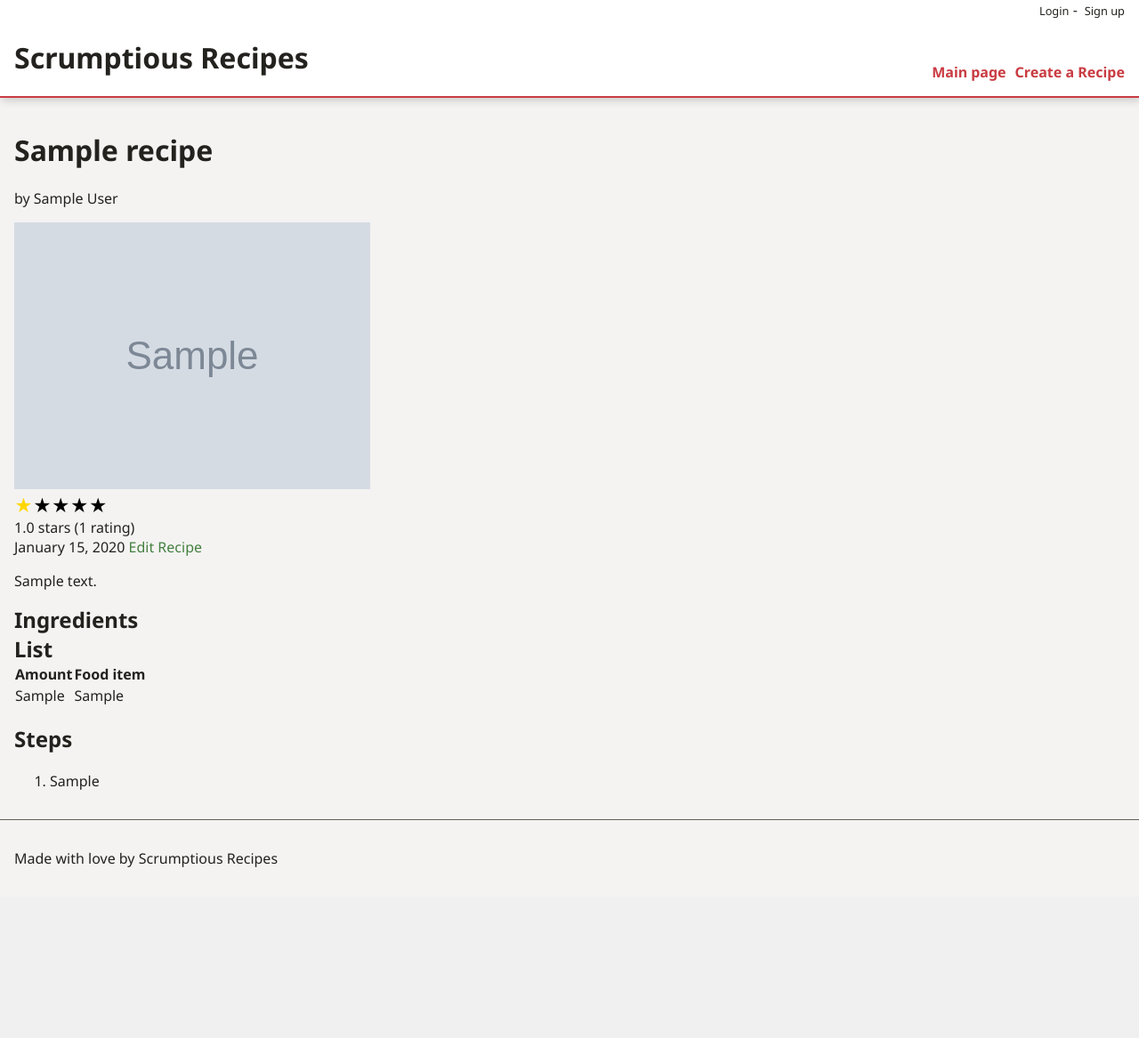
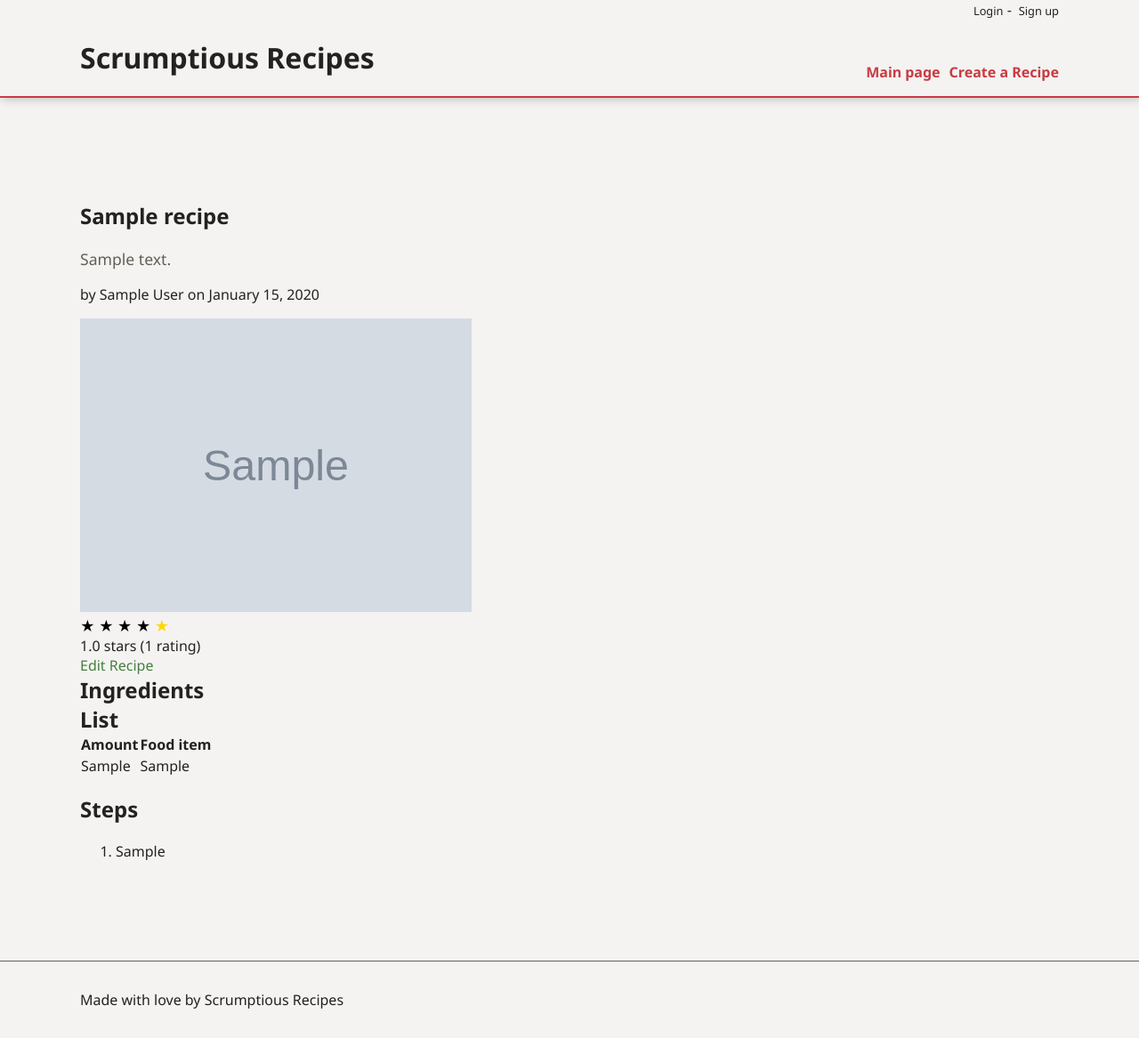
Before and after one commit to daisukev/scrumptious-recipes, a Django app: page /recipes/1 in a window 1280 px wide. Shown: the whole page at 89% size. Before the commit the page ends 975 px from the top, so only its background shows below. Run offline with Django 4.2, Linux system fonts and the light colour scheme; tables that the repository leaves empty hold one stand-in row (values such as "Sample post"); grey boxes marked "Sample" are stand-in pictures; some web fonts are replaced.

Commit message:
refactor css

```diff
--- a/recipes/static/css/recipes.css
+++ b/recipes/static/css/recipes.css
@@ -14,7 +14,7 @@ html,body {
   --light-grey-color: #EAE8E7;
   --ultra-light-grey-color: #F7F7F7;
   --img-width: 320px;
-  --max-width: 1100px;
+  --width: min (1100px, 100% -3rem);
   background: var(--background-color);
   color: var(--text-color);
 }
@@ -36,6 +36,7 @@ footer {
 .footer-content {
   padding-block: 1rem;
   padding-inline: 1rem;
+  max-width: 1100px;
   margin: 0 auto;
 }
 
@@ -152,7 +153,6 @@ textarea#id_description{
 }
 
 header{
-  background: white;
   border-bottom: 2px solid var(--red-color);
   box-shadow: 2px 2px 10px rgb(0 0 0 / 0.2);
   margin:0;
@@ -163,7 +163,9 @@ header{
   grid-template-columns: 1fr auto;
   align-items: end;
   width: 100%;
+  max-width: 1100px;
   padding: 0;
+  margin: 0 auto;
 }
 .header-content h1{
   flex-grow: 1;
@@ -185,7 +187,8 @@ nav ul li{
   display: flex;
   flex-direction: column;
   min-height: 100vh;
-  max-width: min(1100px, 95%);
+  max-width: 1100px;
+  margin: 0 auto;
   padding: 1rem;
   margin: 0 auto;
 }
@@ -247,20 +250,6 @@ nav ul li{
 }
 }
 
-@media (max-width: 844px) {
-  .recipe-item{
-    width: 95%;
-    display:grid;
-  }
-}
-@media (max-width: 544px) {
-  .recipe-item-lower{
-    display:grid;
-    grid-template-rows: auto 1fr auto auto;
-    padding: 0.5rem;
-  }
-}
-
 
 .stars-container{
   /* direction: rtl; */
@@ -299,9 +288,6 @@ nav ul li{
   background-clip: text;
   /* -webkit-text-fill-color: transparent; */
 }
-.recipe-img{
-  max-width: 90vw;
-}
 
 th, caption{
   text-align: left;
@@ -312,13 +298,35 @@ caption{
 }
 
 .recipe-detail {
+  /* max-width: var(--max-width); */
+  width: var(--width);
+  max-width: 1100px;
+  margin: 0 auto;
+  margin-top: 5rem;
+  margin-bottom: 5rem;
   padding: 1rem;
+  display:grid;
+  grid-template-columns: 1fr 1fr 1fr 1fr 1fr;
+}
+.recipe-img-container{
+  grid-column: 1/ span 2;
+}
+.recipe-header{
+  grid-column: 1/ span 3
+}
+.recipe-content{
+  grid-column: 1/ span 5;
+}
+
+.recipe-img{
+  width: 100%;
 }
 .user-links{
   display: grid;
   grid-template-columns: autofill;
   align-items: end;
-  margin: 0;
+  max-width: 1100px;
+  margin: 0 auto;
   padding: 0;
 }
 .user-links a{
@@ -342,3 +350,23 @@ caption{
 .user-links li:not(:last-of-type)::after{
   content: " - ";
 }
+.description{
+  font-size: 1.1rem;
+  line-height: 1.5rem;
+  color: var(--grey-color);
+}
+
+
+@media (max-width: 844px) {
+  .recipe-item{
+    width: 95%;
+    display:grid;
+  }
+}
+@media (max-width: 644px) {
+  .recipe-item-lower{
+    display:grid;
+    grid-template-rows: auto 1fr auto auto;
+    padding: 0.5rem;
+  }
+}
--- a/recipes/templates/recipes/detail.html
+++ b/recipes/templates/recipes/detail.html
@@ -5,19 +5,26 @@ Scrumptious Recipes - {{ recipe.title }}
 
 {% block content %}
 <div class="recipe-detail">
-<h1>{{ recipe.title }}</h1>
+  <div class="recipe-header">
+
+    <h2>{{ recipe.title }}</h2>
+    <p class="description">{{recipe.description}}</p>
     <p>by
       {% if recipe.author%}
       {{recipe.author.first_name}} {{recipe.author.last_name}}
       {%else%}
       Anyonymous
       {%endif%}
+      on <time> {{ recipe.created_on|date:"F j, Y" }} </time>
     </p>
+  </div>
+    <div class="recipe-img-container">
     <img class="recipe-img" src="{{recipe.picture.url}}" />
+    </div>
+  <div class="recipe-content">
+
     {% include 'recipes/rating.html' %}
-<time> {{ recipe.created_on|date:"F j, Y" }} </time>
     <a href="{% url 'edit_recipe' recipe.id %}">Edit Recipe</a>
-<p>{{recipe.description}}</p>
     <table class="ingredients-table">
       <caption>Ingredients List</caption>
       <thead>
@@ -42,6 +49,7 @@ Scrumptious Recipes - {{ recipe.title }}
       {% endfor %}
     </ol>
   </div>
+</div>
 {% endblock content %}
 
 {% block scripts %}
--- a/recipes/views.py
+++ b/recipes/views.py
@@ -7,6 +7,12 @@ from django.http import JsonResponse
 from django.contrib.auth.decorators import login_required
 from django.contrib.auth.models import User
 
+
+def can_edit_object(user, obj): # obj being any model in this app. i.e. recipe or rating
+    return user.is_authenticated and (user.is_staff or user == obj.author)
+
+def user_can_edit_recipe(function):
+    pass
 
 # Given an id number, this shows the corresponding recipe
 # from the database.
@@ -110,6 +116,7 @@ def create_recipe(request):
     }
     return render(request, "recipes/create.html", context)
 
+## TODO: Views like this should be gated by the user. Only the user who is
 @login_required
 def edit_recipe(request, id):
     recipe = get_object_or_404(Recipe, id=id)
```
Lines whose indentation alone changed are shown as unchanged.
